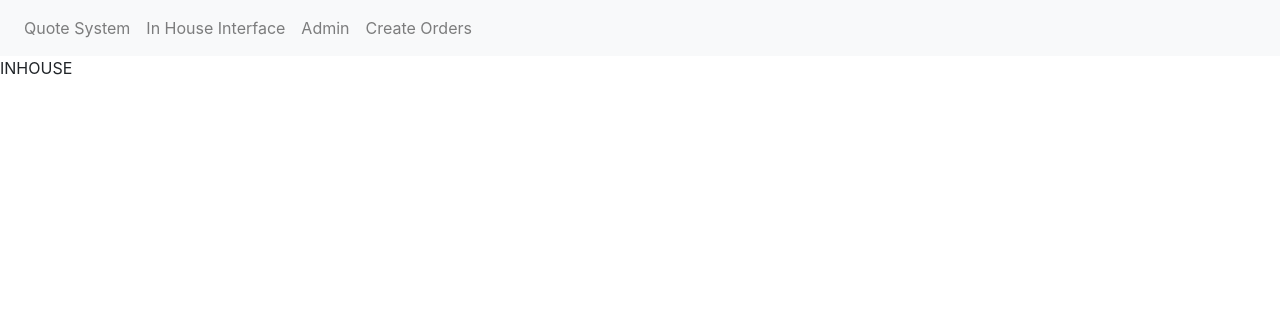
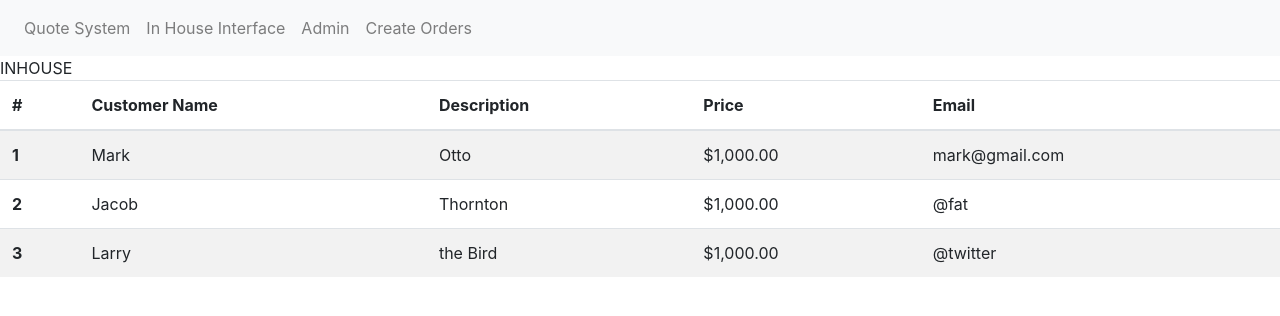
Before and after one commit to justin-dupre/csci467-fe, a React (Create React App) app: page /inhouse in a window 1280 px wide. Shown: the top 316 px of the page. Built offline with nearby package versions, Linux system fonts and the light colour scheme.

Commit message:
table added to in house

```diff
--- a/src/components/InHouse.js
+++ b/src/components/InHouse.js
@@ -6,6 +6,40 @@ class InHouse extends Component {
         return (
             <div>
                 INHOUSE
+                <table class="table table-striped">
+              <thead>
+                <tr>
+                  <th scope="col">#</th>
+                  <th scope="col">Customer Name</th>
+                  <th scope="col">Description</th>
+                  <th scope="col">Price</th>
+                  <th scope="col">Email</th>
+                </tr>
+              </thead>
+              <tbody>
+                <tr>
+                  <th scope="row">1</th>
+                  <td>Mark</td>
+                  <td>Otto</td>
+                  <td>$1,000.00</td>
+                  <td>mark@gmail.com</td>
+                </tr>
+                <tr>
+                  <th scope="row">2</th>
+                  <td>Jacob</td>
+                  <td>Thornton</td>
+                  <td>$1,000.00</td>
+                  <td>@fat</td>
+                </tr>
+                <tr>
+                  <th scope="row">3</th>
+                  <td>Larry</td>
+                  <td>the Bird</td>
+                  <td>$1,000.00</td>
+                  <td>@twitter</td>
+                </tr>
+              </tbody>
+            </table>
             </div>
         )
     }
```
Also changed, not shown: 1 other file (tests, documents, lock files or other folders).
